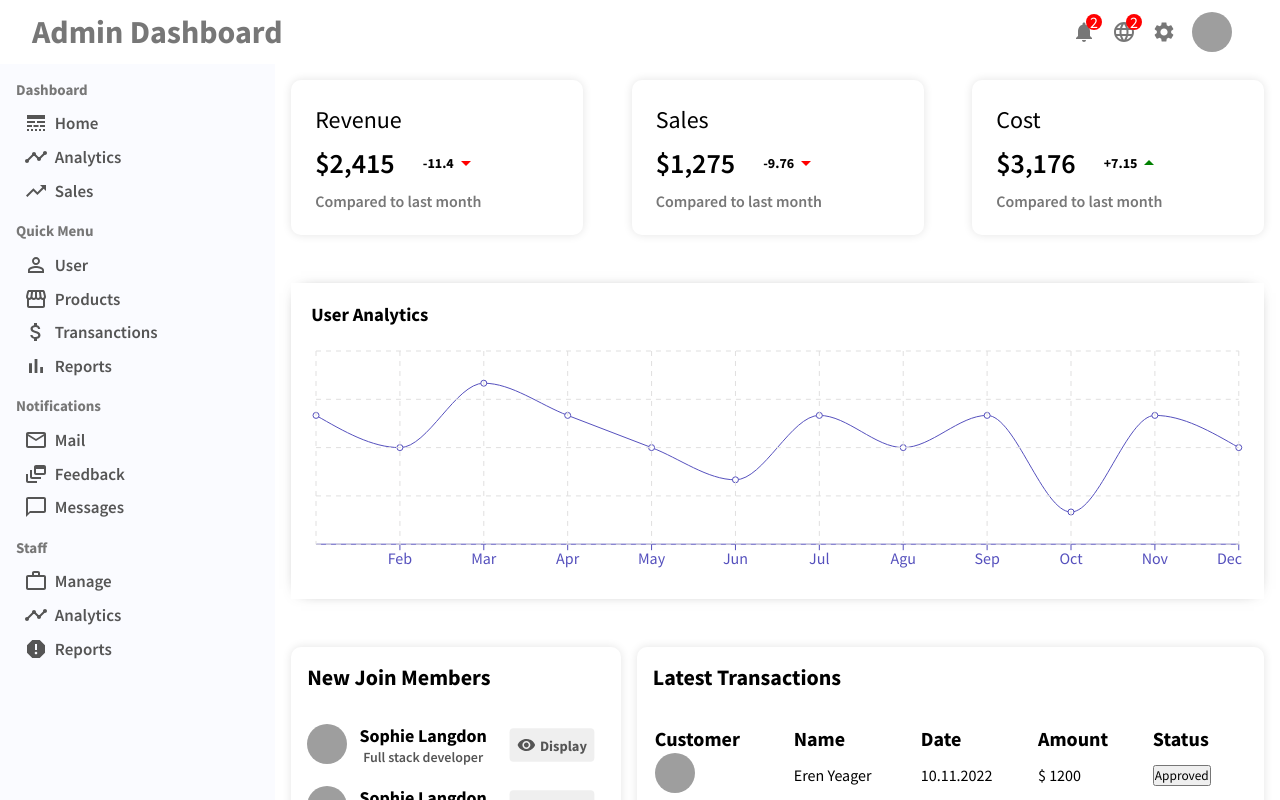
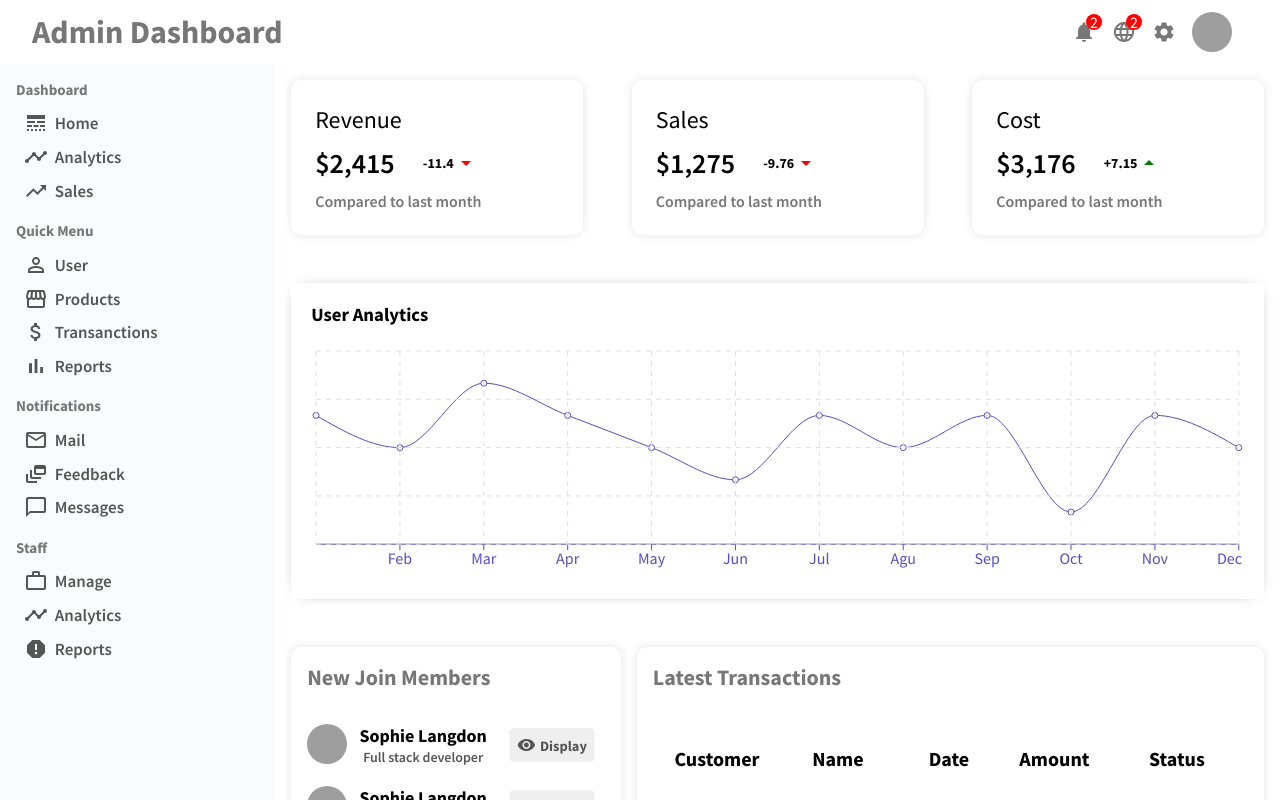
Before and after one commit to Selva-Ganesh-M/React-Admin-Panel, a React (Create React App) app: page / in a window 1280 px wide. Built offline with nearby package versions, Linux system fonts and the light colour scheme; grey boxes are pictures that could not be loaded.

Commit message:
complete widgets

```diff
--- a/src/components/widgets/left/leftWidget.scss
+++ b/src/components/widgets/left/leftWidget.scss
@@ -6,6 +6,7 @@
   border-radius: 10px;
   .title {
     margin-bottom: 1.5em;
+    color: #777;
     display: inline-block;
     font-size: 22px;
     font-weight: 700;
--- a/src/components/widgets/right/RightWidget.jsx
+++ b/src/components/widgets/right/RightWidget.jsx
@@ -4,14 +4,14 @@ const RightWidget = () => {
   const TableRow = ({ image, name, status, date, amount }) => {
     return (
       <tr className="tb-tr">
-        <td>
+        <td className="img-div">
           <img src={image} className="img" alt="user-image" />
         </td>
         <td className="name">{name}</td>
         <td className="date">{date}</td>
         <td className="amount">$ {amount}</td>
         <td className="status">
-          <button className={status}>{status}</button>
+          <button className={`btn ${status}`}>{status}</button>
         </td>
       </tr>
     );
@@ -40,6 +40,42 @@ const RightWidget = () => {
               date={"10.11.2022"}
               amount={1200}
             />
+            <TableRow
+              image={
+                "https://images.pexels.com/photos/4172933/pexels-photo-4172933.jpeg?auto=compress&cs=tinysrgb&dpr=2&h=650&w=940"
+              }
+              name={"Eren Yeager"}
+              status={"Pending"}
+              date={"10.11.2022"}
+              amount={100}
+            />
+            <TableRow
+              image={
+                "https://images.pexels.com/photos/4172933/pexels-photo-4172933.jpeg?auto=compress&cs=tinysrgb&dpr=2&h=650&w=940"
+              }
+              name={"Eren Yeager"}
+              status={"Pending"}
+              date={"10.11.2022"}
+              amount={1200}
+            />
+            <TableRow
+              image={
+                "https://images.pexels.com/photos/4172933/pexels-photo-4172933.jpeg?auto=compress&cs=tinysrgb&dpr=2&h=650&w=940"
+              }
+              name={"Eren Yeager"}
+              status={"Approved"}
+              date={"10.11.2022"}
+              amount={7800}
+            />
+            <TableRow
+              image={
+                "https://images.pexels.com/photos/4172933/pexels-photo-4172933.jpeg?auto=compress&cs=tinysrgb&dpr=2&h=650&w=940"
+              }
+              name={"Eren Yeager"}
+              status={"Rejected"}
+              date={"10.11.2022"}
+              amount={1200}
+            />
           </tbody>
         </table>
       </div>
--- a/src/components/widgets/right/rightWidget.scss
+++ b/src/components/widgets/right/rightWidget.scss
@@ -4,6 +4,7 @@
   box-shadow: 0px 0px 10px 0px rgba(0, 0, 0, 0.11);
   border-radius: 10px;
   .title {
+    color: #777;
     margin-bottom: 1.5em;
     display: inline-block;
     font-size: 22px;
@@ -12,18 +13,46 @@
   .table {
     table {
       width: 100%;
+      text-align: center;
       .th-tr {
         td {
+          padding: 1em 0;
           font-weight: bold;
           font-size: 20px;
         }
-
       }
       .tb-tr {
-        .img {
-          width: 40px;
-          height: 40px;
-          border-radius: 50%;
+        td {
+          padding: 0.5em 0;
+        }
+        .img-div {
+          display: flex;
+          align-items: center;
+          justify-content: center;
+          .img {
+            width: 40px;
+            height: 40px;
+            border-radius: 50%;
+          }
+        }
+        .btn {
+          border: none;
+          padding: 0.5em;
+          font-weight: bold;
+          font-size: 18px;
+          color: white;
+          border-radius: 10px;
+          min-width: 71px;
+          background-color: white;
+          &.Approved {
+            color: green;
+          }
+          &.Rejected {
+            color: red;
+          }
+          &.Pending {
+            color: #777;
+          }
         }
       }
     }
--- a/src/components/widgets/widgets.scss
+++ b/src/components/widgets/widgets.scss
@@ -1,3 +1,4 @@
 .widgets {
-    display: flex;
+  display: flex;
+  margin-bottom: 1em;
 }
```
